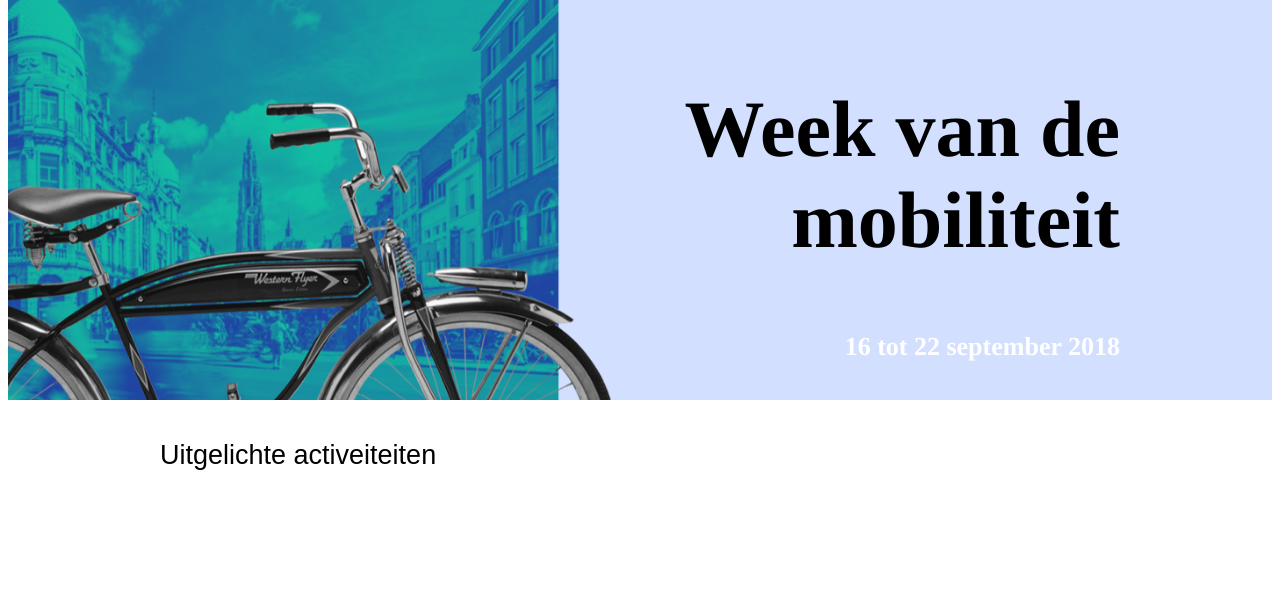
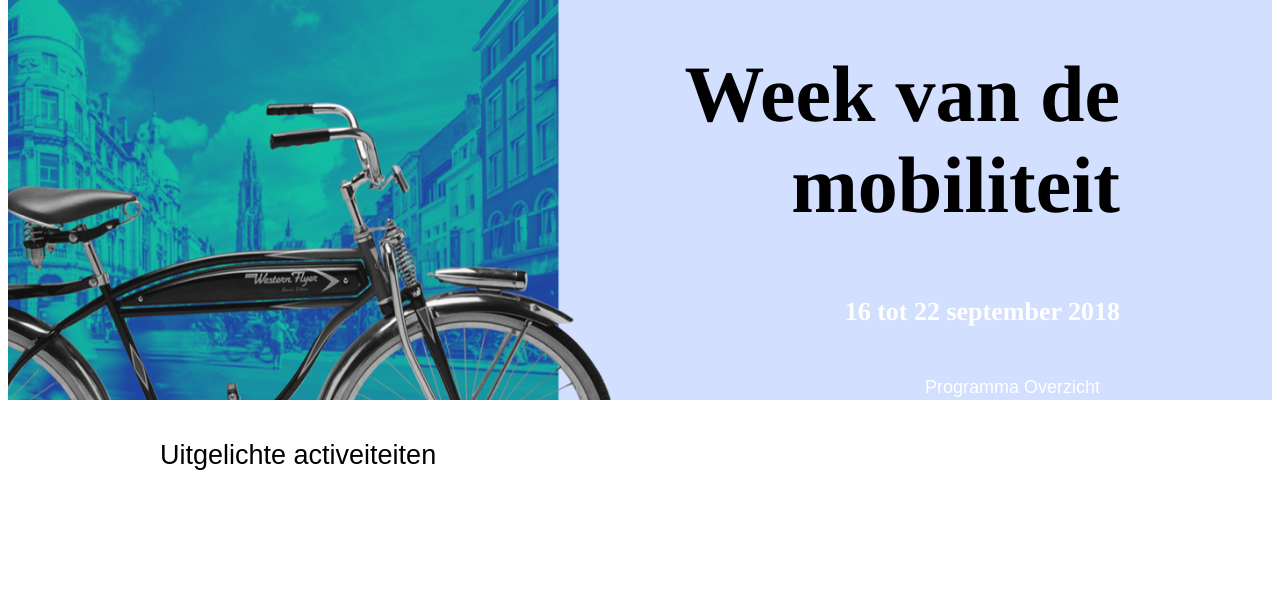
Before and after one commit to steijehillewaert/MAIII_MOBI, a PHP site: page / in a window 1280 px wide; the page is wider, and only the part inside the window is pictured. Shown: the part 86-681 px from the top of that part. Run offline with PHP 8.4, Linux system fonts and the light colour scheme; data that the repository does not hold is empty; some libraries are stand-ins or nearby versions.

Commit message:
Made some layout changes

```diff
--- a/src/view/events/index.php
+++ b/src/view/events/index.php
@@ -3,6 +3,7 @@
     <h1>Week van de<br>
     mobiliteit</h1>
     <h1 class="smalltext">16 tot 22 september 2018</h1>
+    <a href="index.php?page=programma" class="fullprogram button pinkgreen">Programma Overzicht</a>
   </div>
 </section>
 
@@ -22,7 +23,9 @@
         </article>
       <?php endforeach;?>
     </div>
-  <a href="index.php?page=programma" class="fullprogram button bluegreen">Volledige programma</a>
+    <div class="center">
+      <a href="index.php?page=programma" class="fullprogram button bluegreen">Volledige programma</a>
+    </div>
   </section>
 
   <section class="container watisdeweek">
--- a/src/view/events/programma.php
+++ b/src/view/events/programma.php
@@ -15,8 +15,8 @@
         <option value="2018-09-22">24/09/2018</option>
       </select>
       <input type="hidden" name="page" value="programma">
-      <input type="submit" class="search" value=" ">
-    </form>
+      <!-- <input type="submit" class="search" value=" ">
+    </form> -->
     <form action="?page=programma" method="get">
       <input type="text" name="postal" placeholder="Postcode ..." id="search">
       <input type="hidden" name="page" value="programma">
```
